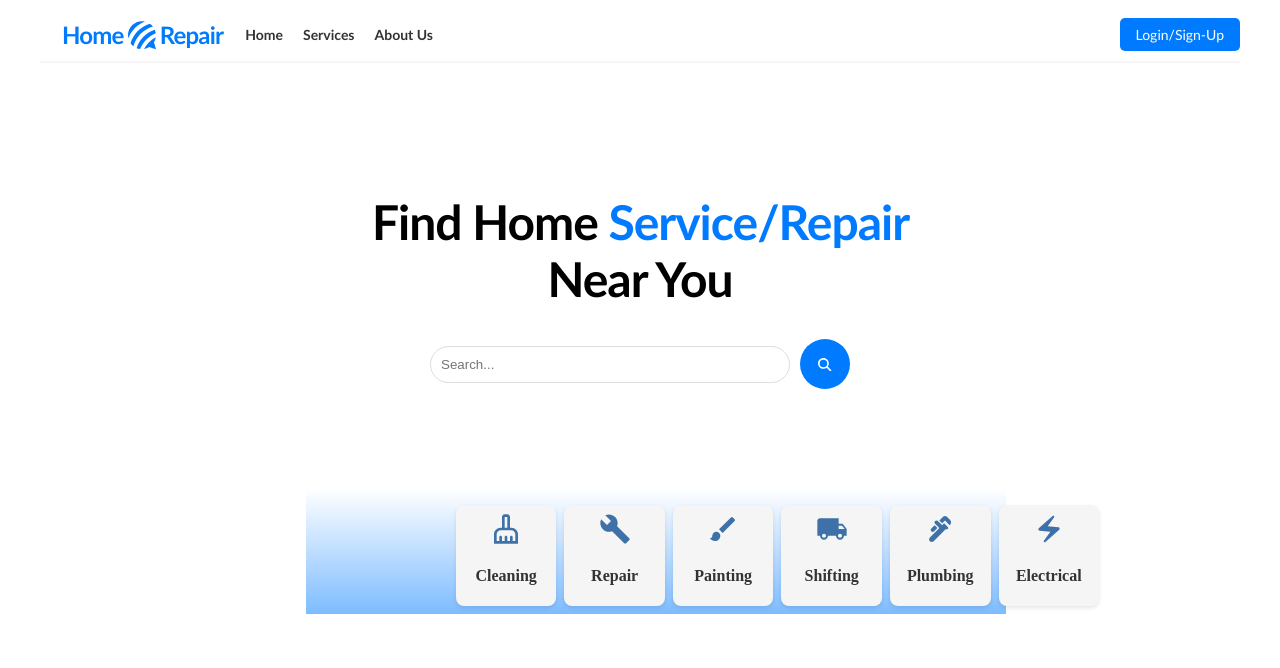
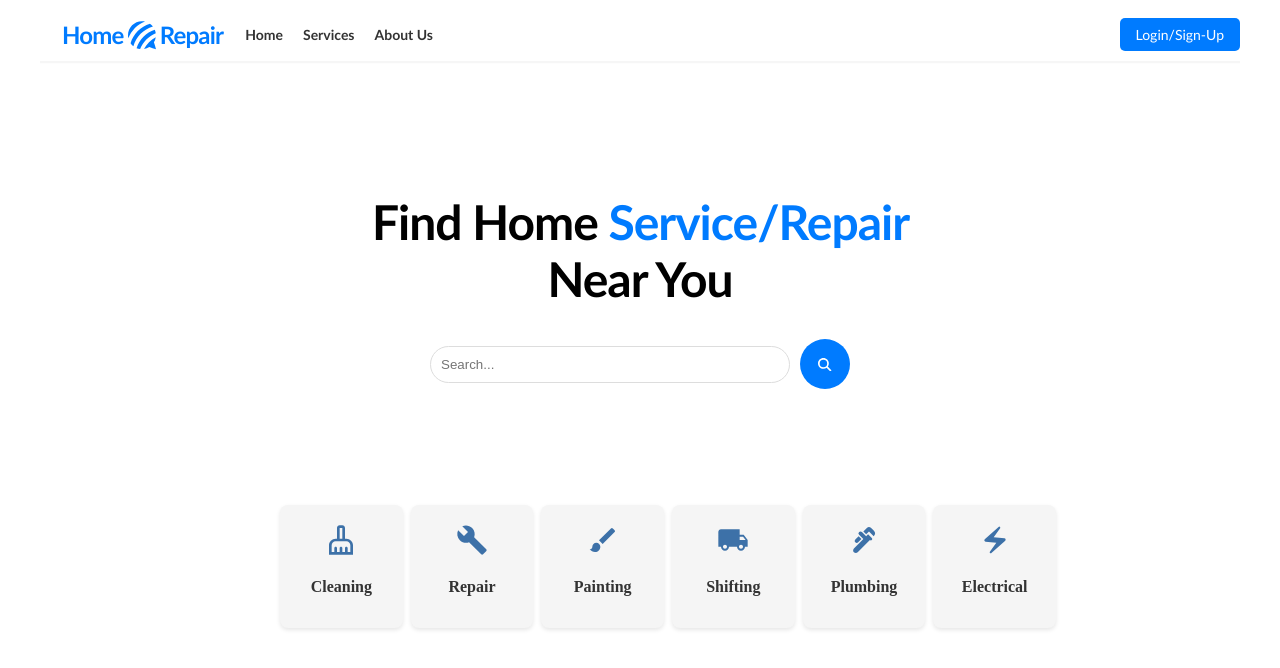
Before and after one commit to arturasgusevas/Home-Repair-Project, a React (Vite) app: page / in a window 1280 px wide. Shown: the top 668 px of the page. Built offline with nearby package versions, Linux system fonts and the light colour scheme.

Commit message:
Fix card list layout issue

```diff
--- a/src/App.jsx
+++ b/src/App.jsx
@@ -1,5 +1,6 @@
 import './App.css';
 import TopBar from './components/TopBar/TopBar';
+import CardList from './components/CardList/CardList';
 import {BrowserRouter as Router, Routes, Route} from 'react-router-dom';
 import Home from './pages/Home';
 import Services from './pages/Services';
@@ -19,6 +20,7 @@ function App() {
           <Route path='/login' element={<Login />} />
           <Route path='/search/:category' element={<SearchCategory />} />
         </Routes>
+        <CardList />
       </div>
     </Router>
   );
--- a/src/components/CardList/CardList.module.scss
+++ b/src/components/CardList/CardList.module.scss
@@ -4,7 +4,7 @@
   padding: 16px;
   justify-content: center;
   width: 100%;
-  background: linear-gradient(to top, #7dbcff, white);
+  background: linear-gradient(to right, to left, #072d55, white);
 }
 
 .cardListContainer {
--- a/src/pages/Home.jsx
+++ b/src/pages/Home.jsx
@@ -1,11 +1,9 @@
 import Search from '../components/Search/Search';
-import CardList from '../components/CardList/CardList';
 
 function Home() {
   return (
     <div>
       <Search />
-      <CardList />
     </div>
   );
 }
```
